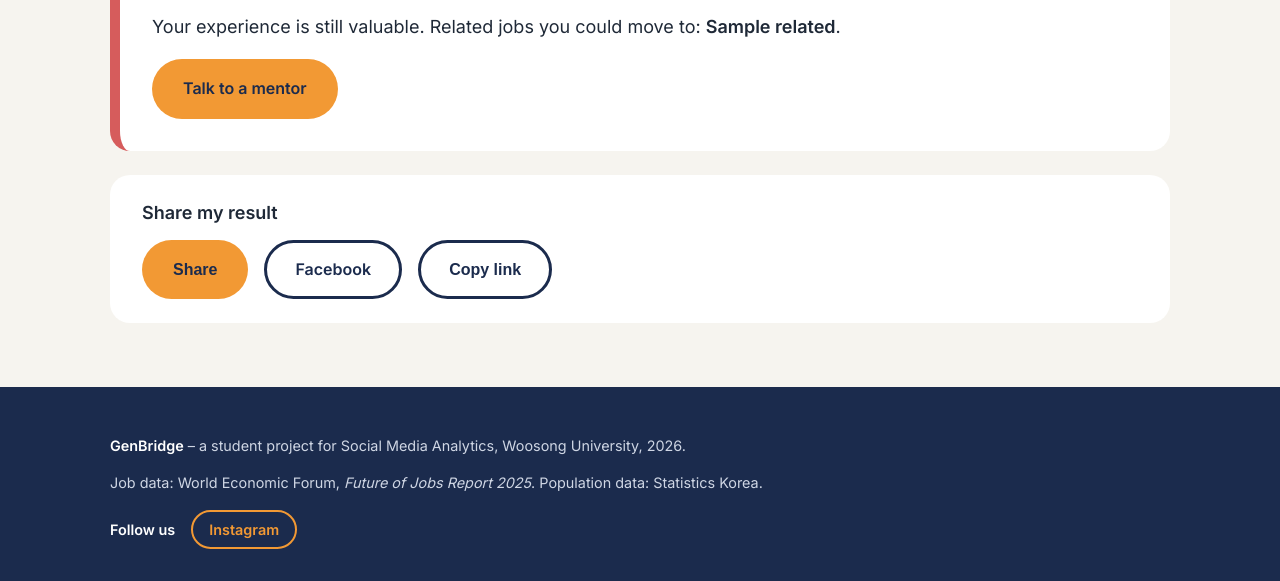
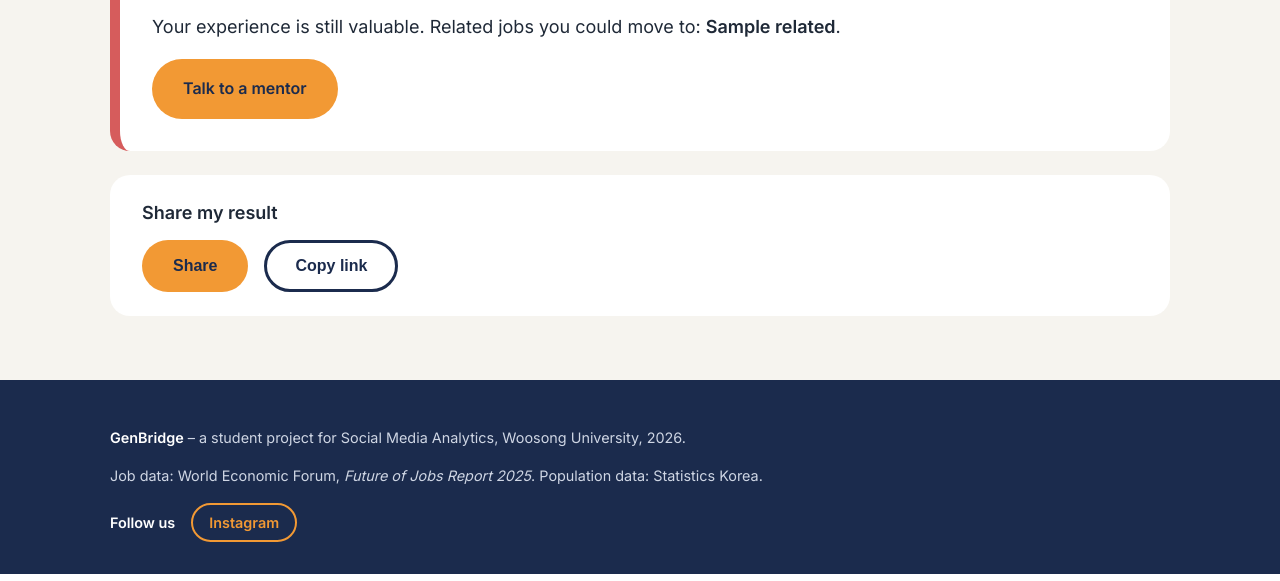
Before and after one commit to Ayazhan2/genbridge, a Flask app: template templates/check.html in a window 1280 px wide. Shown: the part 558-1139 px from the top of the page. Run offline with Flask 3, Linux system fonts and the light colour scheme; the template is opened without the code that fills it: most values are stand-ins (such as "Sample title", 1, 10 or a date in 2020); some libraries are stand-ins or nearby versions.

Commit message:
Remove Facebook button from Share my result
Co-Authored-By: Claude Opus 5.5 <noreply@anthropic.com>

```diff
--- a/templates/check.html
+++ b/templates/check.html
@@ -38,7 +38,6 @@
         <p><strong>Share my result</strong></p>
         <div class="buttons">
           <button type="button" id="share-native" class="btn btn-primary" hidden>Share</button>
-          <a href="#" id="share-facebook" class="btn btn-outline" target="_blank" rel="noopener">Facebook</a>
           <button type="button" id="share-copy" class="btn btn-outline">Copy link</button>
         </div>
       </div>
@@ -68,10 +67,6 @@
     return `{{ site_url }}{{ url_for('check') }}?job=${encodeURIComponent(shareJob)}&utm_source=${network}&utm_medium=social&utm_campaign=share_result`;
   }
 
-  const facebookBtn = document.getElementById("share-facebook");
-  facebookBtn.href = `https://www.facebook.com/sharer/sharer.php?u=${encodeURIComponent(shareUrl("facebook"))}`;
-  facebookBtn.addEventListener("click", () => track("share", "facebook"));
-
   const copyBtn = document.getElementById("share-copy");
   copyBtn.addEventListener("click", () => {
     navigator.clipboard.writeText(shareUrl("copy_link")).then(() => {
```
Also changed, not shown: README.md.
